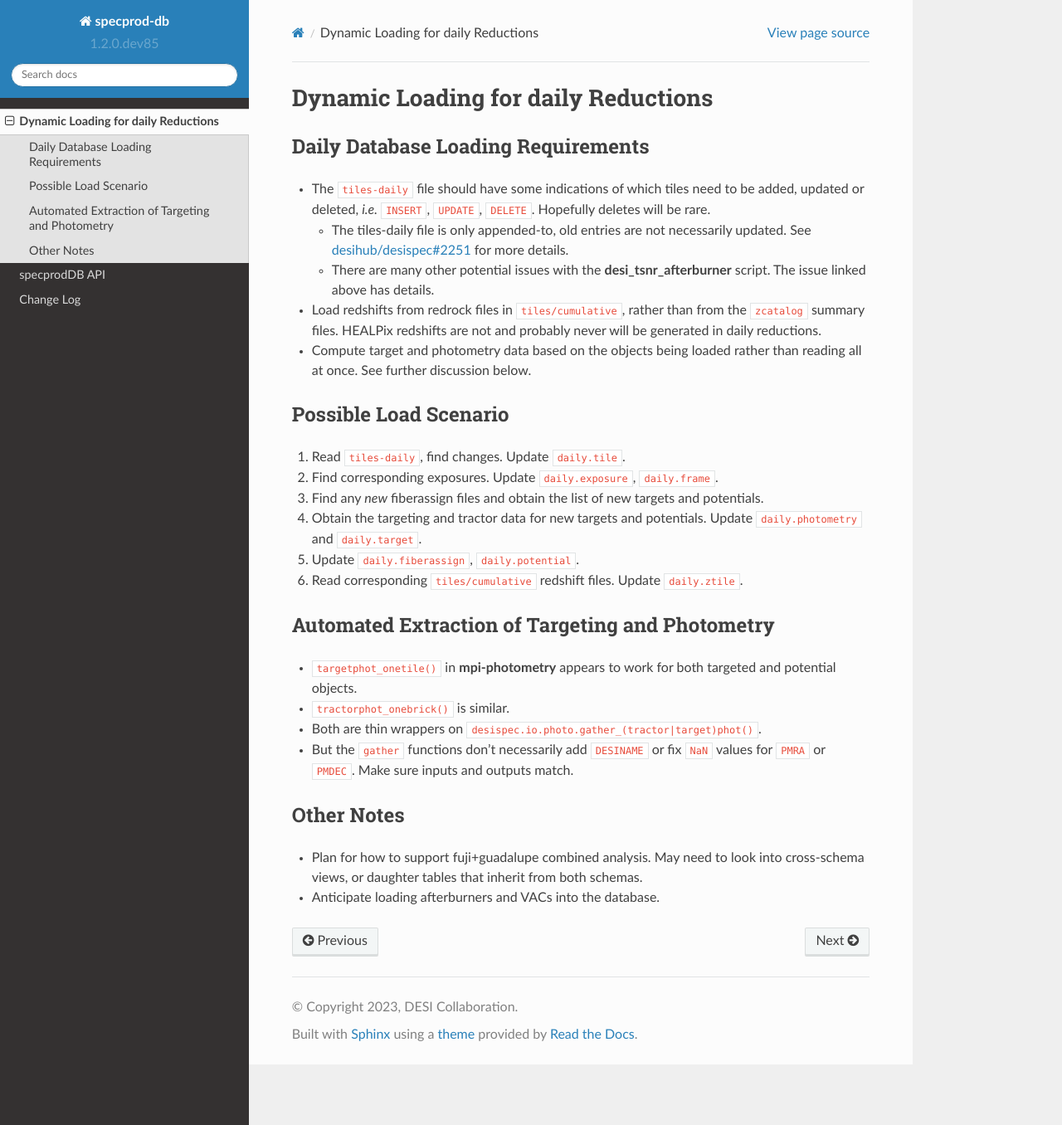
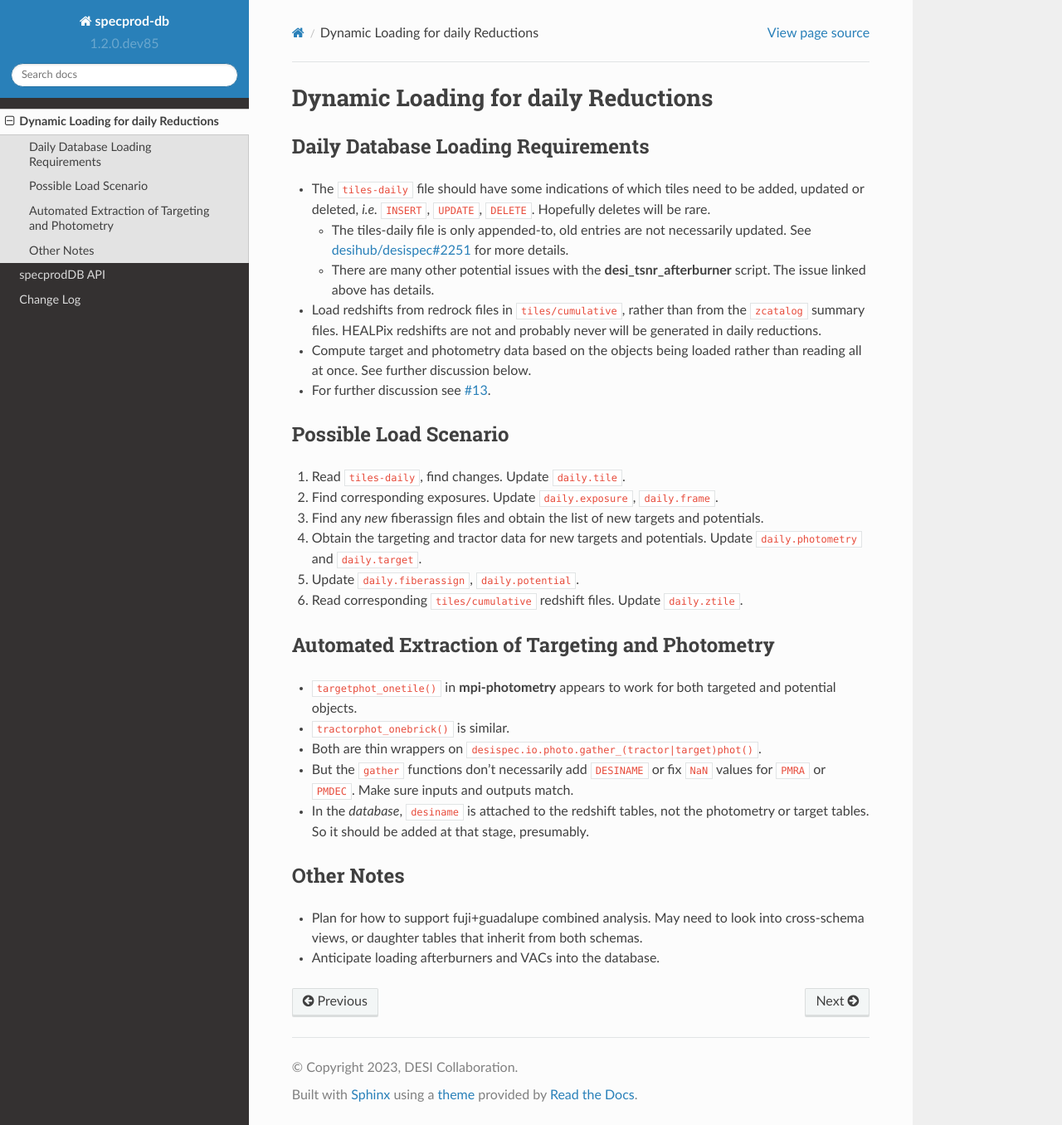
Before and after one commit to desihub/specprod-db, a Sphinx documentation site: the page built from doc/dynamic.rst, in a window 1280 px wide and 1356 px high. Shown: the whole window at 83% size. Built offline with Sphinx 7.4.7 and the Read the Docs theme 2.0.0, drawn with Linux system fonts in a browser that asks for light colours.

Commit message:
more info on daliy

```diff
--- a/doc/dynamic.rst
+++ b/doc/dynamic.rst
@@ -19,8 +19,10 @@ Daily Database Loading Requirements
   be generated in daily reductions.
 * Compute target and photometry data based on the objects being loaded rather
   than reading all at once. See further discussion below.
+* For further discussion see `#13`_.
 
 .. _`desihub/desispec#2251`: https://github.com/desihub/desispec/issues/2251
+.. _`#13`: https://github.com/desihub/specprod-db/issues/13
 
 Possible Load Scenario
 ----------------------
@@ -41,6 +43,8 @@ Automated Extraction of Targeting and Photometry
 * Both are thin wrappers on ``desispec.io.photo.gather_(tractor|target)phot()``.
 * But the ``gather`` functions don't necessarily add ``DESINAME`` or fix ``NaN``
   values for ``PMRA`` or ``PMDEC``. Make sure inputs and outputs match.
+* In the *database*, ``desiname`` is attached to the redshift tables, not the
+  photometry or target tables. So it should be added at that stage, presumably.
 
 Other Notes
 -----------
```
